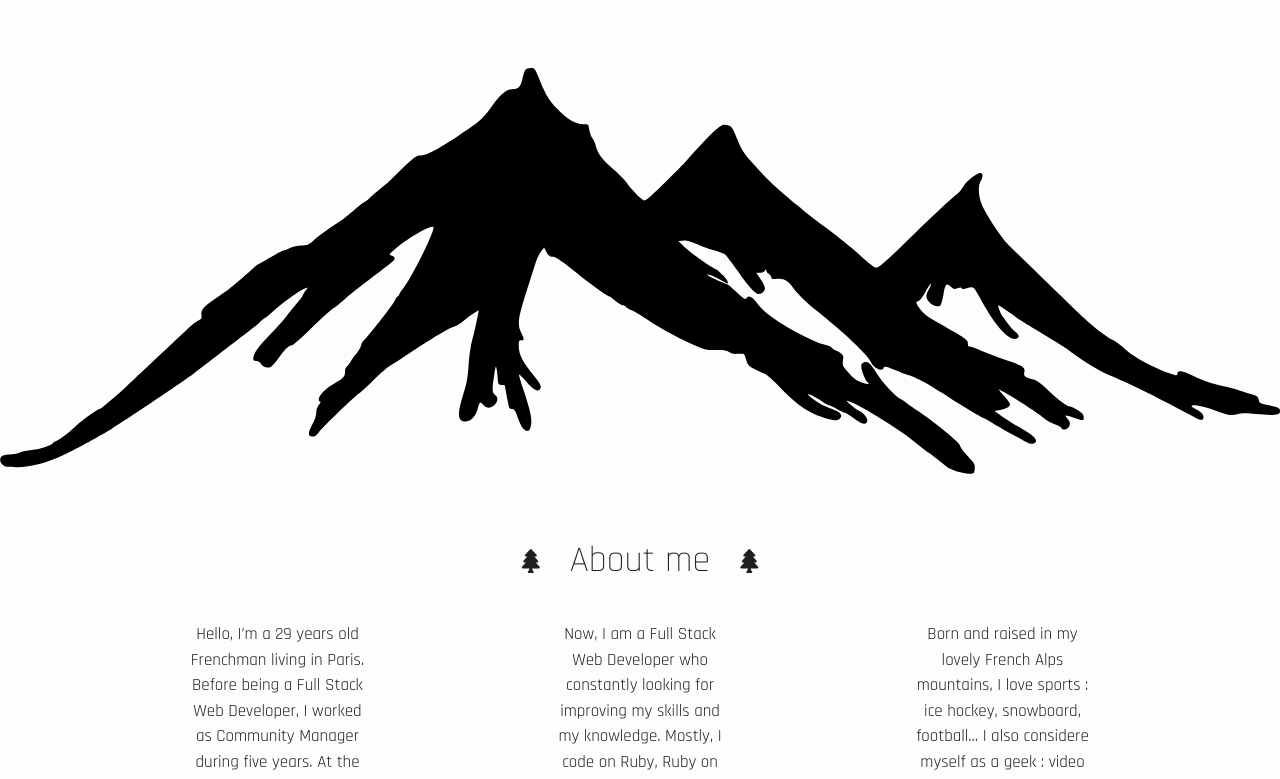
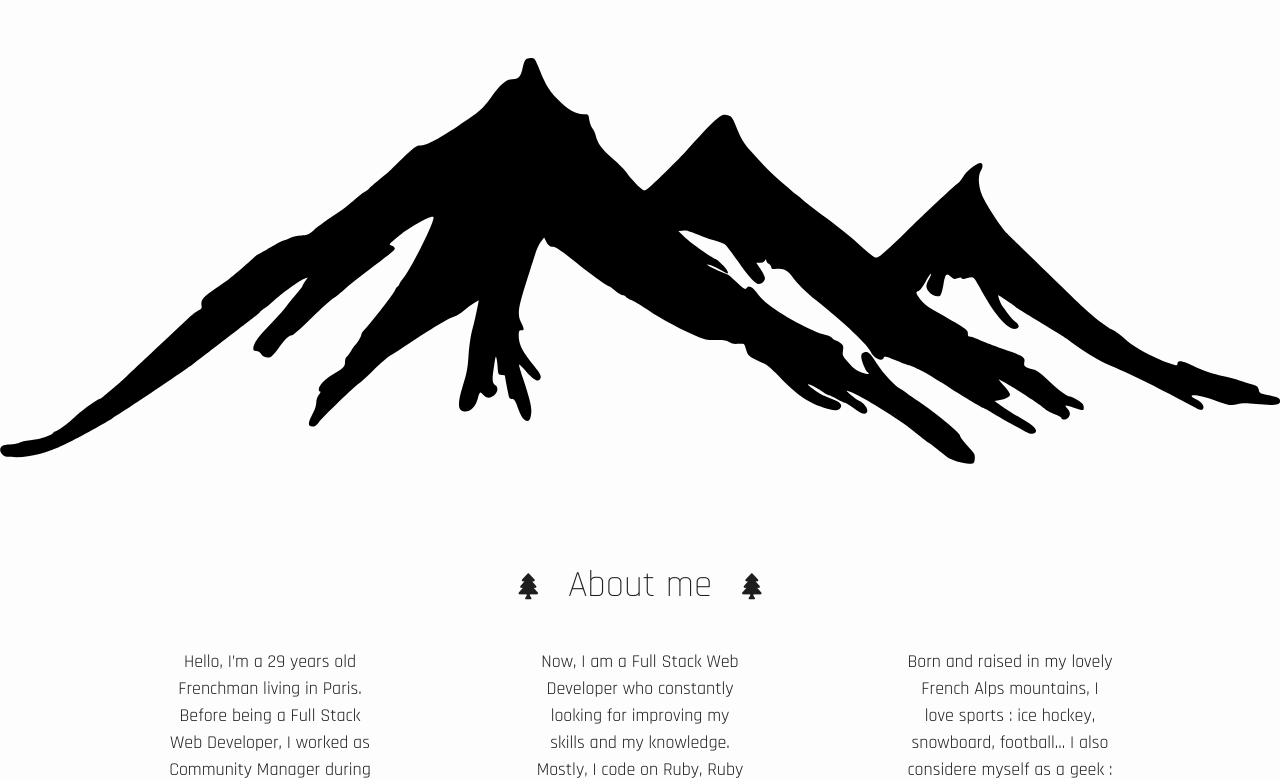
Before and after one commit to raphael-allard/portfolio, a website with bundled scripts: page index.html in a window 1280 px wide. Shown: the part 276-1055 px from the top of the page. Built offline with nearby package versions, Linux system fonts and the light colour scheme; a script that the page names is missing.

Commit message:
responsive design finished

```diff
--- a/javascript/display_sweet_alert_on_click.js
+++ b/javascript/display_sweet_alert_on_click.js
@@ -8,7 +8,7 @@ const displaySweetAlertOnClick = () => {
       icon: 'success',
       title: 'Email copied!',
       showConfirmButton: false,
-      timer: 1750
+      timer: 1500
     })
   });
 };
--- a/sass/components/bubble.scss
+++ b/sass/components/bubble.scss
@@ -17,6 +17,10 @@
     width: 170px;
     height: 38px;
   }
+  @include xl {
+    width: 190px;
+    height: 40px;
+  }
   p {
    font-size: 13px;
    @include sm {
@@ -28,5 +32,8 @@
    @include lg {
      font-size: 18px;
    }
+   @include xl {
+     font-size: 19px;
+   }
  }
 }
--- a/sass/sections/about.scss
+++ b/sass/sections/about.scss
@@ -6,6 +6,9 @@
   @include lg {
     margin-top: 65px;
   }
+  @include xl {
+    margin-top: 100px;
+  }
   h2 {
     margin: 0px 30px;
     font-size: 30px;
@@ -13,16 +16,28 @@
     @include sm {
       font-size: 34px;
     }
+    @include md {
+      font-size: 35px;
+    }
     @include lg {
       font-size: 36px;
+    }
+    @include xl {
+      font-size: 37px;
     }
   }
   i {
     @include sm {
       font-size: 20px;
     }
+    @include md {
+      font-size: 22px;
+    }
     @include lg {
       font-size: 24px;
+    }
+    @include xl {
+      font-size: 26px;
     }
   }
 }
@@ -47,6 +62,10 @@
     @include lg {
       font-size: 17px;
     }
+    @include xl {
+      font-size: 18px;
+      width: 210px;
+    }
   }
 }
 
@@ -55,4 +74,6 @@
   @include sm {
     margin-top: 0;
   }
+  @include xl {
+  }
 }
--- a/sass/sections/contact.scss
+++ b/sass/sections/contact.scss
@@ -7,17 +7,21 @@
   @include lg {
     margin-top: 85px;
   }
+  @include xl {
+    margin-top: 115px;
+  }
 }
 
 .snowboarder-background {
   max-width: 575px;
-  height: 300px;
+  height: 250px;
   margin-top: 30px;
   background-image: url('../../images/snowboarder.jpg');
   background-size: cover;
   background-position: center;
   @include sm {
     max-width: 767px;
+    height: 225px;
   }
   @include md {
     width: 50%;
@@ -39,16 +43,28 @@
     @include sm {
       font-size: 34px;
     }
+    @include md {
+      font-size: 35px;
+    }
     @include lg {
       font-size: 36px;
+    }
+    @include xl {
+      font-size: 37px;
     }
   }
   i {
     @include sm {
       font-size: 20px;
     }
+    @include md {
+      font-size: 22px;
+    }
     @include lg {
       font-size: 24px;
+    }
+    @include xl {
+      font-size: 26px;
     }
   }
 }
@@ -60,6 +76,9 @@
   @include lg {
     height: 500px;
     margin-top: 40px;
+  }
+  @include xl {
+    margin-top: 45px;
   }
 }
 
@@ -89,6 +108,9 @@
     @include lg {
       font-size: 28px;
     }
+    @include xl {
+      font-size: 30px;
+    }
   }
   p {
     font-size: 15px;
@@ -105,6 +127,10 @@
       margin: 45px 60px 0px 60px;
       font-size: 17px;
     }
+    @include xl {
+      margin: 45px 85px 0px 85px;
+      font-size: 18px;
+    }
   }
 }
 
@@ -112,8 +138,8 @@
   display: flex;
   justify-content: space-evenly;
   align-items: center;
+  margin-top: 45px;
   @include sm {
-    margin-top: 45px;
     margin-bottom: 35px;
   }
   @include md {
@@ -132,6 +158,9 @@
     @include lg {
       font-size: 60px;
     }
+    @include xl {
+      font-size: 65px;
+    }
     &:hover {
       transform: scale(1.1);
     }
--- a/sass/sections/footer.scss
+++ b/sass/sections/footer.scss
@@ -16,6 +16,9 @@ footer {
   @include lg {
     height: 80px;
   }
+  @include xl {
+    height: 90px;
+  }
   a {
     position: absolute;
     bottom: 55px;
@@ -29,6 +32,9 @@ footer {
     }
     @include lg {
       bottom: 85px;
+    }
+    @include xl {
+      bottom: 95px;
     }
     &:hover {
       transform: scale(1.2) rotate(360deg);
@@ -46,6 +52,9 @@ footer {
       @include lg {
         font-size: 28px;
       }
+      @include xl {
+        font-size: 30px;
+      }
     }
   }
   p {
@@ -59,5 +68,8 @@ footer {
     @include lg {
       font-size: 15px;
     }
+    @include xl {
+      font-size: 16px;
+    }
   }
 }
--- a/sass/sections/header.scss
+++ b/sass/sections/header.scss
@@ -4,10 +4,16 @@ header {
   @include lg {
     padding-top: 105px;
   }
+  @include xl {
+    padding-top: 90px;
+  }
   h1 {
     font-size: 32px;
     @include sm {
       font-size: 36px;
+    }
+    @include xl {
+      font-size: 38px;
     }
   }
   h2 {
@@ -15,6 +21,9 @@ header {
     font-size: 30px;
     @include sm {
       font-size: 34px;
+    }
+    @include xl {
+      font-size: 36px;
     }
   }
   img {
--- a/sass/sections/projects.scss
+++ b/sass/sections/projects.scss
@@ -24,6 +24,9 @@
     @include lg {
       font-size: 36px;
     }
+    @include xl {
+      font-size: 37px;
+    }
   }
   i {
     @include sm {
@@ -31,6 +34,9 @@
     }
     @include lg {
       font-size: 24px;
+    }
+    @include xl {
+      font-size:  26px;
     }
   }
 }
--- a/sass/sections/skills.scss
+++ b/sass/sections/skills.scss
@@ -12,6 +12,9 @@
   @include md {
     padding: 50px 20px 65px 20px;
   }
+  @include xl {
+    padding: 70px 20px 75px 20px;
+  }
 }
 
 .skills-title {
@@ -25,16 +28,28 @@
     @include sm {
       font-size: 34px;
     }
+    @include md {
+      font-size: 35px;
+    }
     @include lg {
       font-size: 36px;
+    }
+    @include xl {
+      font-size: 37px;
     }
   }
   i {
     @include sm {
       font-size: 20px;
     }
+    @include md {
+      font-size: 22px;
+    }
     @include lg {
       font-size: 24px;
+    }
+    @include xl {
+      font-size: 26px;
     }
   }
 }
```
Also changed, not shown: index.html (+0 -27 lines), style.css, 1 other file.
